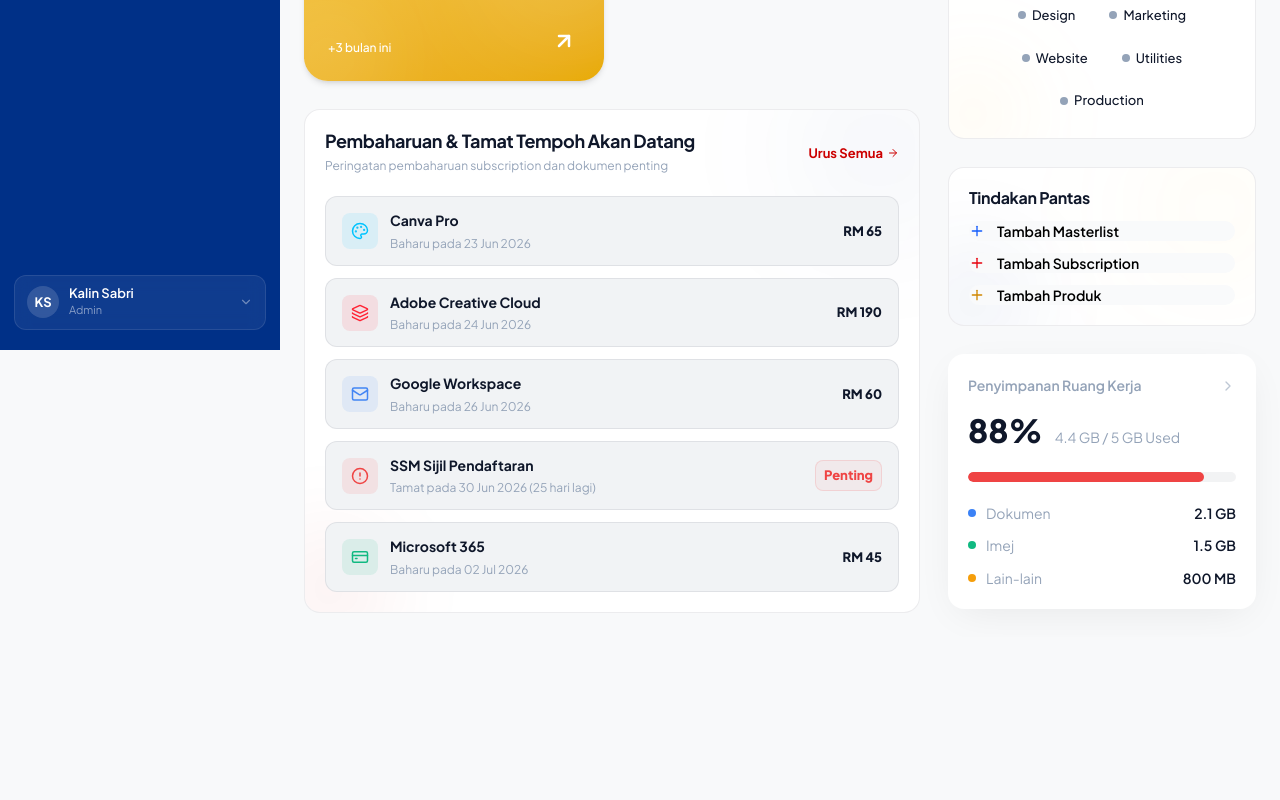
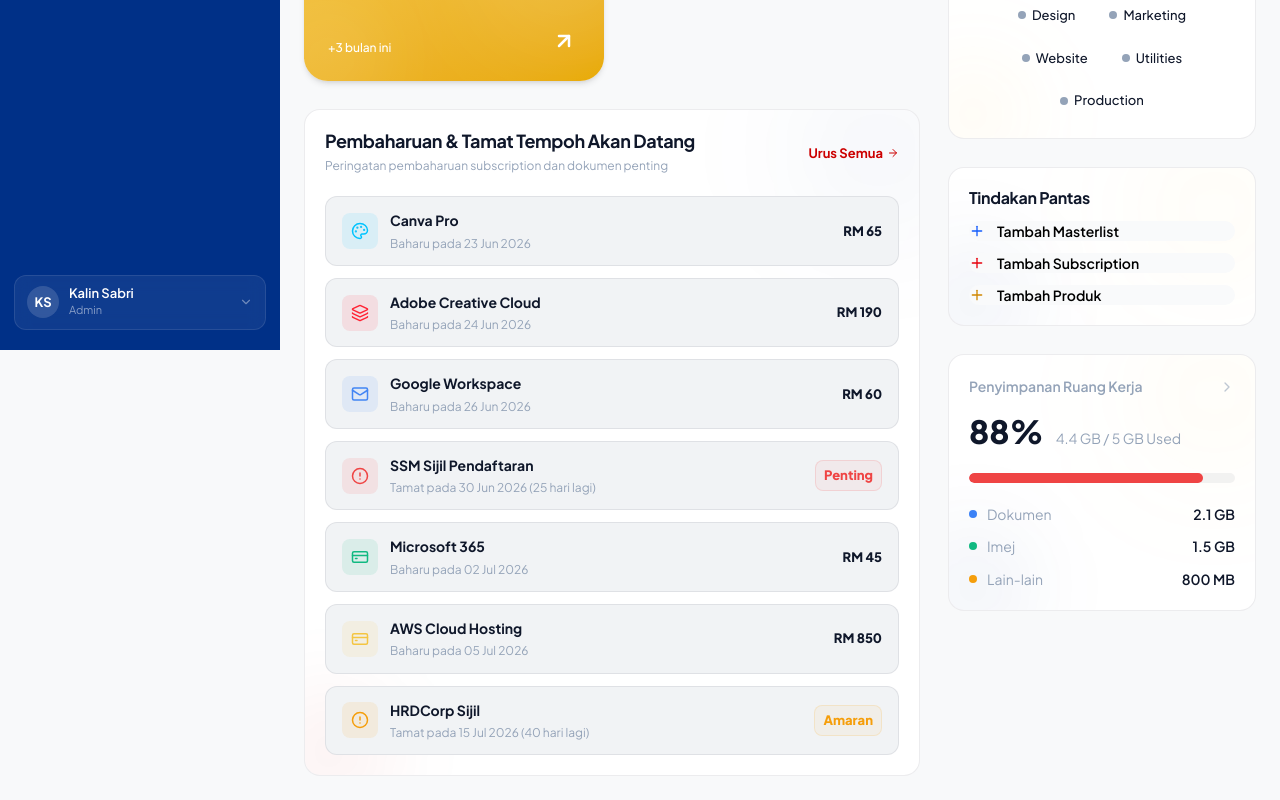
Before and after one commit to kalincreative/senangsync, a Next.js app: page /dashboard in a window 1280 px wide. Shown: the part 450-1250 px from the top of the page. Before the commit the page ends 1087 px from the top, so only its background shows below. Built offline with nearby package versions, Linux system fonts and the light colour scheme.

Commit message:
style: align Workspace Storage card with Quick Actions & expand Renewals to 7 items

```diff
--- a/app/(app)/dashboard/page.tsx
+++ b/app/(app)/dashboard/page.tsx
@@ -475,7 +475,7 @@
 
               {/* Combined Renewals & Expiries List */}
               <div style={{ display: "flex", flexDirection: "column", gap: "0.75rem", flexGrow: 1 }}>
-                {upcomingRenewalsAndExpiries.slice(0, 5).map((item, idx) => {
+                {upcomingRenewalsAndExpiries.slice(0, 7).map((item, idx) => {
                   const ItemIcon = item.Icon;
                   return (
                     <div
@@ -713,16 +713,19 @@
 
           {/* Workspace Storage Card */}
           <div
-            className="card relative overflow-hidden transition-all duration-300"
+            className="card relative overflow-hidden hover:!border-[#F4C542] hover:shadow-md transition-all duration-300"
             style={{
               background: "var(--color-surface)",
               padding: "1.25rem",
-              border: "none",
-              boxShadow: "0 10px 40px -10px rgba(0,0,0,0.08)",
               display: "flex",
               flexDirection: "column"
             }}
           >
+            {/* Soft glowing texture blobs */}
+            <div className="absolute -top-10 -right-10 w-40 h-40 bg-[#F4C542]/5 blur-3xl rounded-full pointer-events-none z-0"></div>
+            <div className="absolute -bottom-10 -left-10 w-32 h-32 bg-[#003087]/5 blur-2xl rounded-full pointer-events-none z-0"></div>
+
+            <div className="relative z-10 flex flex-col flex-grow h-full">
               {/* Header & Chevron */}
               <div style={{ display: "flex", justifyContent: "space-between", alignItems: "center" }}>
                 <span style={{ fontSize: "0.875rem", fontWeight: 600, color: "var(--color-text-muted)" }}>
@@ -762,5 +765,6 @@
           </div>
         </div>
       </div>
+    </div>
   );
 }
```
Lines whose indentation alone changed are shown as unchanged.
